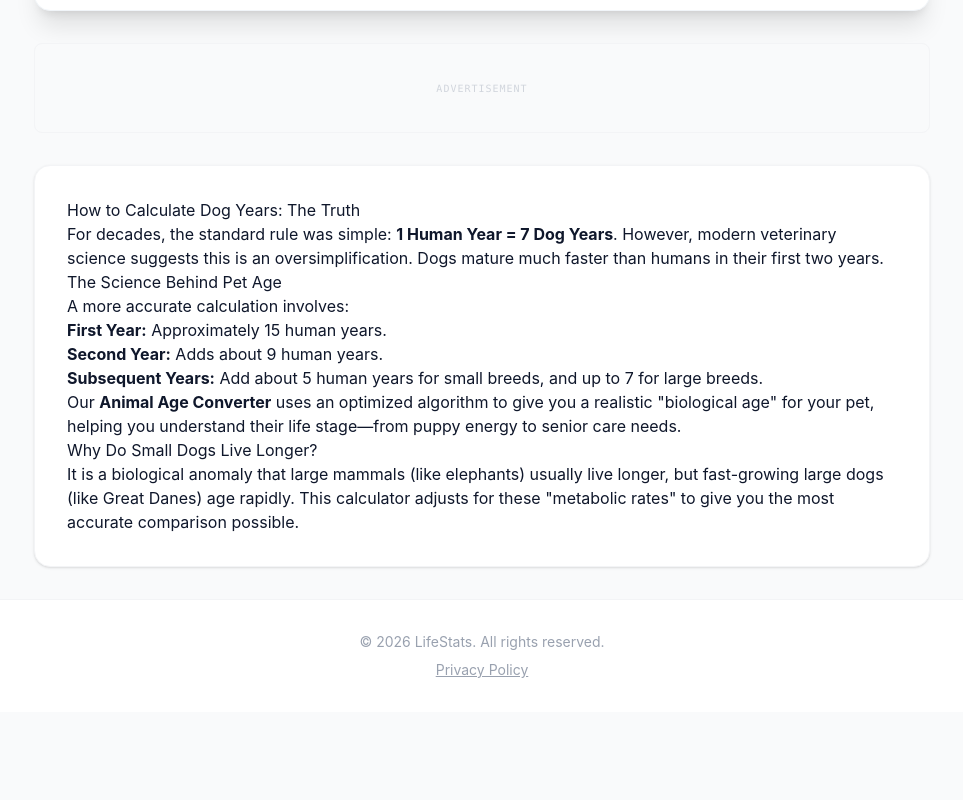
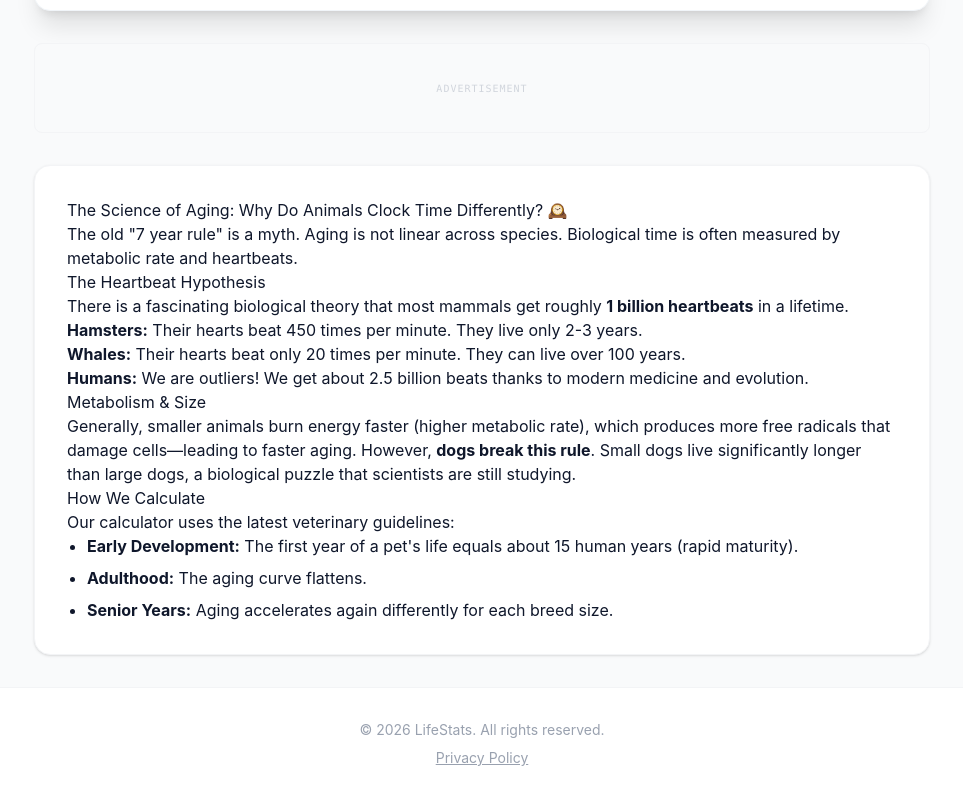
Before and after one commit to ibrahimzahir/bioclock, a React (Vite) app: page /animal-age in a window 1280 px wide. Shown: the part 690-1490 px from the top of the page, without its empty margins (158-1121 px from the left). Before the commit the page ends 1402 px from the top, so only its background shows below. Built offline with nearby package versions, Linux system fonts and the light colour scheme.

Commit message:
feat: enrich content for AdSense approval

```diff
--- a/src/pages/AnimalAge.jsx
+++ b/src/pages/AnimalAge.jsx
@@ -53,31 +53,38 @@ const AnimalAge = () => {
          <AdBanner slotId="1122334455" />
 
          <section className="prose prose-slate max-w-none bg-white p-8 rounded-2xl shadow-sm border border-gray-100 mt-8">
-            <h2>How to Calculate Dog Years: The Truth</h2>
+            <h2>The Science of Aging: Why Do Animals Clock Time Differently? 🕰️</h2>
             <p>
-                For decades, the standard rule was simple: <strong>1 Human Year = 7 Dog Years</strong>.
-                However, modern veterinary science suggests this is an oversimplification.
-                Dogs mature much faster than humans in their first two years.
+                The old "7 year rule" is a myth. Aging is not linear across species.
+                Biological time is often measured by metabolic rate and heartbeats.
             </p>
-            <h3>The Science Behind Pet Age</h3>
+
+            <h3>The Heartbeat Hypothesis</h3>
             <p>
-                A more accurate calculation involves:
+                There is a fascinating biological theory that most mammals get roughly <strong>1 billion heartbeats</strong> in a lifetime.
+                <ul>
+                    <li><strong>Hamsters:</strong> Their hearts beat 450 times per minute. They live only 2-3 years.</li>
+                    <li><strong>Whales:</strong> Their hearts beat only 20 times per minute. They can live over 100 years.</li>
+                    <li><strong>Humans:</strong> We are outliers! We get about 2.5 billion beats thanks to modern medicine and evolution.</li>
+                </ul>
             </p>
-            <ul>
-                <li><strong>First Year:</strong> Approximately 15 human years.</li>
-                <li><strong>Second Year:</strong> Adds about 9 human years.</li>
-                <li><strong>Subsequent Years:</strong> Add about 5 human years for small breeds, and up to 7 for large breeds.</li>
-            </ul>
+
+            <h3>Metabolism & Size</h3>
             <p>
-                Our <strong>Animal Age Converter</strong> uses an optimized algorithm to give you a realistic "biological age" for your pet,
-                helping you understand their life stage—from puppy energy to senior care needs.
+                Generally, smaller animals burn energy faster (higher metabolic rate), which produces more free radicals that damage cells—leading to faster aging.
+                However, <strong>dogs break this rule</strong>. Small dogs live significantly longer than large dogs, a biological puzzle that scientists are still studying.
             </p>
-            <h3>Why Do Small Dogs Live Longer?</h3>
+
+            <h3>How We Calculate</h3>
             <p>
-                It is a biological anomaly that large mammals (like elephants) usually live longer, but fast-growing large dogs (like Great Danes)
-                age rapidly. This calculator adjusts for these "metabolic rates" to give you the most accurate comparison possible.
+                Our calculator uses the latest veterinary guidelines:
+                <ul className="list-disc pl-5 space-y-2">
+                    <li><strong>Early Development:</strong> The first year of a pet's life equals about 15 human years (rapid maturity).</li>
+                    <li><strong>Adulthood:</strong> The aging curve flattens.</li>
+                    <li><strong>Senior Years:</strong> Aging accelerates again differently for each breed size.</li>
+                </ul>
             </p>
-        </section>
+         </section>
       </div>
     </>
   );
--- a/src/pages/BioStats.jsx
+++ b/src/pages/BioStats.jsx
@@ -82,6 +82,42 @@ const BioStats = () => {
                     </div>
                  </div>
 
+
+
+                 {/* Educational Content for AdSense Value */}
+                 <div className="prose prose-slate max-w-none bg-white p-8 rounded-2xl shadow-sm border border-gray-100 mb-8">
+                    <h2>The Science Behind Your Weird Stats 🧬</h2>
+                    <p>
+                        Your body is a biological machine that never stops working, even when you sleep.
+                        Here is how we calculated these massive numbers based on average human physiology:
+                    </p>
+
+                    <h3>❤️ Heartbeats</h3>
+                    <p>
+                        The average human heart beats about <strong>60 to 100 times per minute</strong> at rest.
+                        Over a year, that adds up to roughly 35 million beats. By the time you are 30, your heart has beaten over <strong>1 billion times</strong> without a battery change.
+                    </p>
+
+                    <h3>🌬️ Breaths Taken</h3>
+                    <p>
+                        A typical adult takes 12-20 breaths per minute. That is about 23,000 breaths a day.
+                        In a lifetime, you will process enough air to fill thousands of hot air balloons.
+                    </p>
+
+                    <h3>🐍 Skin Shedding</h3>
+                    <p>
+                        You lose about 30,000 to 40,000 dead skin cells every minute!
+                        That means you shed your entire outer layer of skin every 2-4 weeks.
+                        Over a lifetime, this piles up to nearly 35kg (77 lbs) of dust—most of which ends up under your bed.
+                    </p>
+
+                    <h3>💧 Saliva Production</h3>
+                    <p>
+                        You produce enough spit to fill two small swimming pools in a lifetime.
+                        Saliva is crucial for digestion and protecting your teeth from decay. Without it, you couldn't taste your food!
+                    </p>
+                 </div>
+
                  <AdBanner slotId="8888888888" />
             </div>
         </>
```
